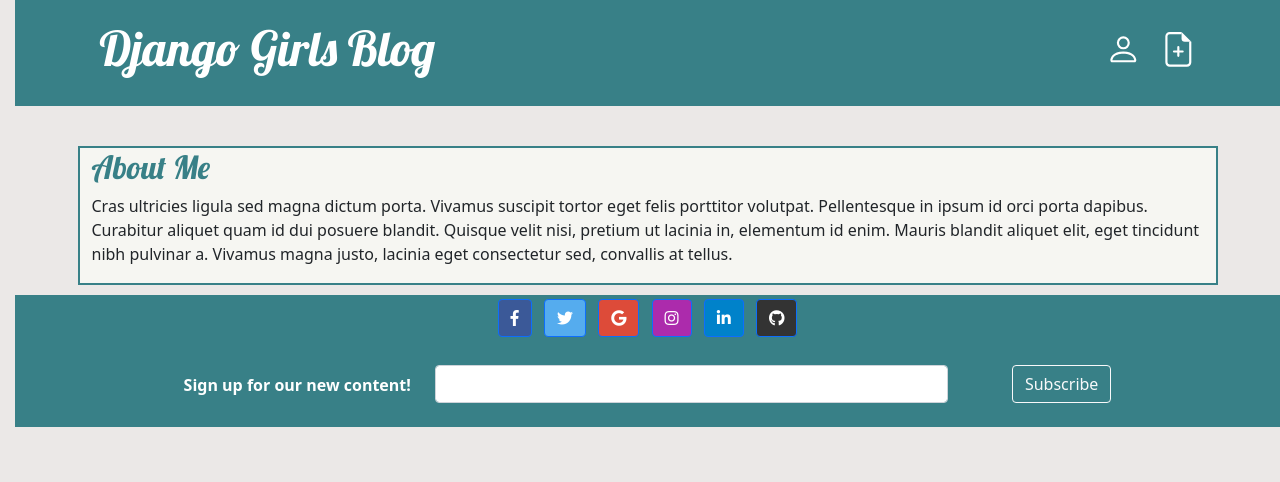
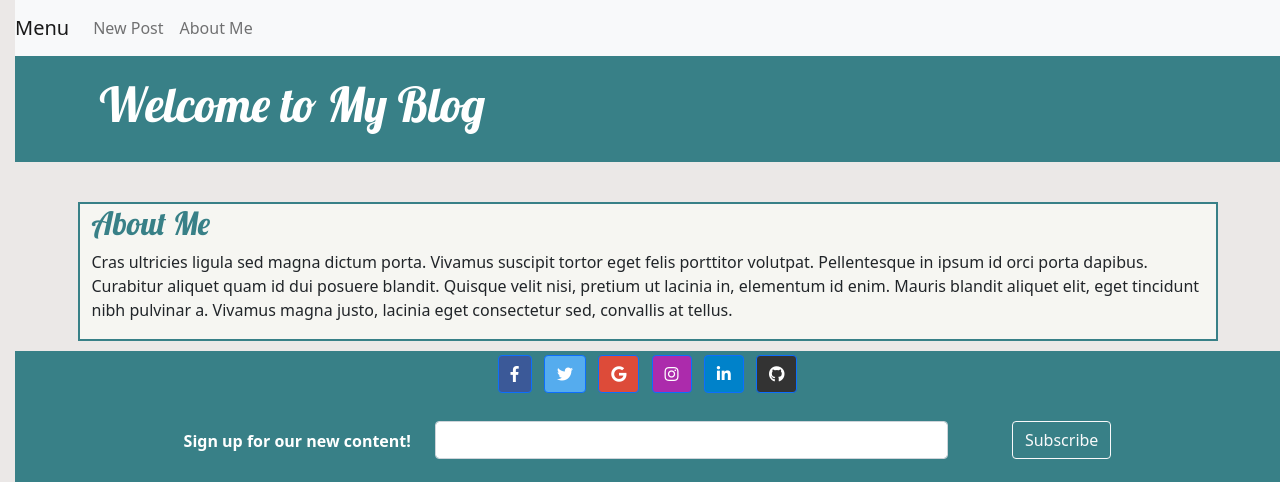
Before and after one commit to koglak/bounswe574-2022-gr2, a Django app: page //aboutme in a window 1280 px wide. Shown: the top 482 px of the page. Run offline with Django 3.2, Linux system fonts and the light colour scheme; a user stored in the database is signed in; some libraries are stand-ins or nearby versions.

Commit message:
Navbar is added to main branch

```diff
--- a/blog/templates/blog/base.html
+++ b/blog/templates/blog/base.html
@@ -1,26 +1,45 @@
 {% load static %}
+
+
 <!DOCTYPE html>
 <html>
     <head>
-        <title>Django Girls blog</title>
+        <title>My Blog</title>
         <link rel="stylesheet" href="https://cdn.jsdelivr.net/npm/bootstrap@5.1.3/dist/css/bootstrap.min.css" integrity="sha384-1BmE4kWBq78iYhFldvKuhfTAU6auU8tT94WrHftjDbrCEXSU1oBoqyl2QvZ6jIW3" crossorigin="anonymous">
         <link href='//fonts.googleapis.com/css?family=Lobster&subset=latin,latin-ext' rel='stylesheet' type='text/css'>
         <link rel="stylesheet" href="{% static 'css/blog.css' %}">
         <link rel="stylesheet" href="https://use.fontawesome.com/releases/v5.0.8/css/all.css">
     </head>
     <body>
+
+        <nav class="navbar navbar-expand-lg navbar-light bg-light">
+            <a class="navbar-brand" href="/">Menu</a>
+            <button class="navbar-toggler" type="button" data-toggle="collapse" data-target="#navbarNav" aria-controls="navbarNav" aria-expanded="false" aria-label="Toggle navigation">
+              <span class="navbar-toggler-icon"></span>
+            </button>
+
+            <div class="collapse navbar-collapse" id="navbarNav">
+              <ul class="navbar-nav">
+                <li class="nav-item active">
+                    {% if user.is_authenticated %}
+                    <a class="nav-link" href="{% url 'post_new' %}" class="top-menu">
+                        New Post
+                    </a>
+                    {% endif %}
+                </li>
+                <li class="nav-item">
+                    <a class="nav-link" href="{% url 'aboutme' %}" class="top-menu">
+                        About Me
+                    </a>
+                </li>
+              </ul>
+
+            </div>
+          </nav>
+
         <header class="page-header">
             <div class="container">
-                {% if user.is_authenticated %}
-                    <a href="{% url 'post_new' %}" class="top-menu">
-                        {% include './icons/file-earmark-plus.svg' %}
-                    </a>
-                    <a href="{% url 'aboutme' %}" class="top-menu">
-                        {% include './icons/person.svg' %}
-                    </a>
-                {% endif %}
-
-                <h1><a href="/">Django Girls Blog</a></h1>
+                <h1><a href="/">Welcome to My Blog</a></h1>
             </div>
         </header>
         <main class="content container">
```
Also changed, not shown: db.sqlite3.
